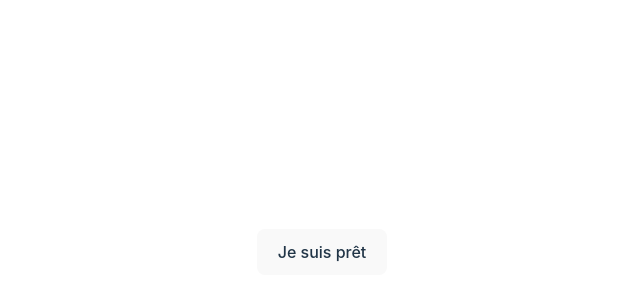
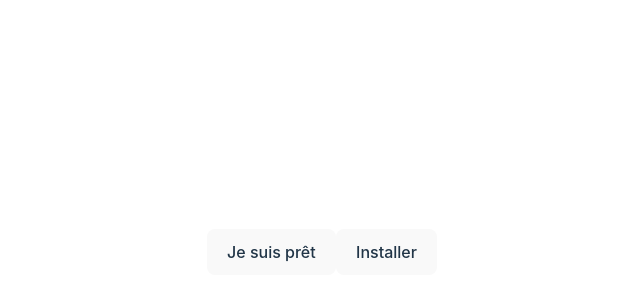
Before and after one commit to NicolasBorlet/PWA-2024, a React (Vite) app: page / in a window 1280 px wide. Shown: the part 148-448 px from the top of the page, without its empty margins (318-958 px from the left). Built offline with nearby package versions, Linux system fonts and the light colour scheme.

Commit message:
Refactor code to use const instead of let for colors array

```diff
--- a/src/App.tsx
+++ b/src/App.tsx
@@ -2,7 +2,7 @@ import { useCallback, useEffect, useMemo, useState } from "react";
 import "./App.css";
 import Square from "./components/SquareComponent";
 
-let colors = [
+const colors = [
   {
     id: 1,
     name: "Red",
@@ -105,15 +105,19 @@ function App() {
 
   useEffect(() => {
     //@ts-ignore
-    const SpeechRecognition = window.SpeechRecognition || window.webkitSpeechRecognition;
+    const SpeechRecognition =
+      window.SpeechRecognition || window.webkitSpeechRecognition;
     if (SpeechRecognition) {
       const recognition = new SpeechRecognition();
-      recognition.lang = 'fr-FR';
+      recognition.lang = "fr-FR";
       recognition.interimResults = false;
       recognition.maxAlternatives = 1;
       recognition.onresult = (event: any) => {
         // Sépare les mots prononcés dans la transcription
-        const spokenWords = event.results[0][0].transcript.trim().toLowerCase().split(' ');
+        const spokenWords = event.results[0][0].transcript
+          .trim()
+          .toLowerCase()
+          .split(" ");
         // Créez une copie temporaire de l'index actuel pour le vérifier contre la séquence
         let tempIndex = currentIndex;
 
@@ -129,7 +133,10 @@ function App() {
               // Si toutes les couleurs ont été correctement identifiées, ajoutez une nouvelle couleur
               console.log("Sequence completed, add new color");
               setIsPlayerToPlay(false); // Empêche d'autres clics pendant la mise à jour de la séquence
-              const newSequence = [...sequence, colors[Math.floor(Math.random() * colors.length)].id];
+              const newSequence = [
+                ...sequence,
+                colors[Math.floor(Math.random() * colors.length)].id,
+              ];
               setSequence(newSequence);
               setCurrentIndex(0);
               break; // Sortie de la boucle, car la séquence est terminée
@@ -180,7 +187,9 @@ function App() {
     };
 
     if (highlightIndex !== undefined && !isPlayerToPlay) {
-      speakColor(colors.find(color => color.id === highlightIndex)?.name || '');
+      speakColor(
+        colors.find((color) => color.id === highlightIndex)?.name || ""
+      );
     }
   }, [highlightIndex, isPlayerToPlay]);
 
@@ -192,7 +201,11 @@ function App() {
             {colors.map((color) => (
               <Square
                 key={color.id}
-                color={highlightIndex === color.id && !isPlayerToPlay ? color.highlightColor : color.color}
+                color={
+                  highlightIndex === color.id && !isPlayerToPlay
+                    ? color.highlightColor
+                    : color.color
+                }
                 name={color.name}
                 id={color.id}
                 clickable={isPlayerToPlay}
@@ -215,6 +228,20 @@ function App() {
       ) : (
         <div>
           <button onClick={handleIsReady}>Je suis prêt</button>
+          <button
+            onClick={() => {
+              let deferredPrompt;
+              window.addEventListener("beforeinstallprompt", (e) => {
+                e.preventDefault();
+                deferredPrompt = e;
+
+                // @ts-expect-error abc
+                deferredPrompt.prompt();
+              });
+            }}
+          >
+            Installer
+          </button>
         </div>
       )}
     </>
```
Lines whose indentation alone changed are shown as unchanged.
